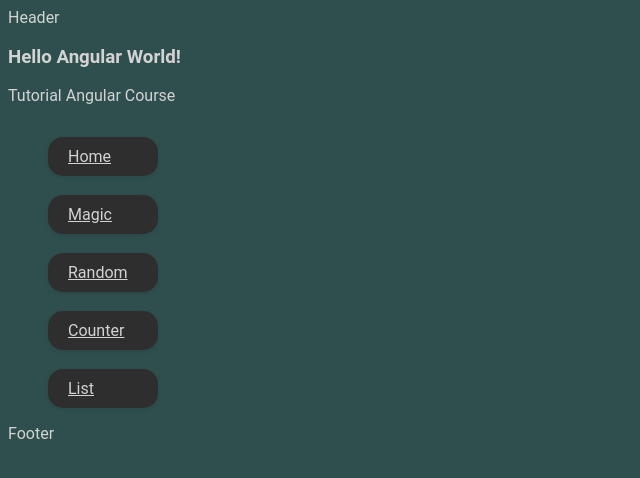
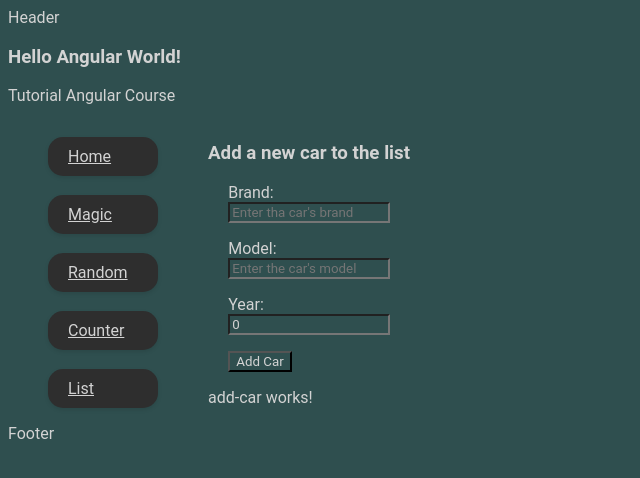
Before and after one commit to rcamarano/curso-angular, an Angular app: page /addCar in a window 1280 px wide. Before the commit this address led to /. Shown: the top 478 px of the page, without its empty margins (0-640 px from the left). Built offline with nearby package versions, Linux system fonts and the light colour scheme.

Commit message:
Add car component working, interacting with mock DB OK

```diff
--- a/db.json
+++ b/db.json
@@ -23,6 +23,12 @@
       "name": "Gismo",
       "type": "Moguai",
       "age": 647
+    },
+    {
+      "id": "ccb1",
+      "name": "Caco",
+      "type": "Frog",
+      "age": 68
     }
   ],
   "cars": [
@@ -43,6 +49,12 @@
       "brand": "Ford",
       "model": "Fusion",
       "year": 2017
+    },
+    {
+      "id": "5ce0",
+      "brand": "Ford",
+      "model": "Maverick",
+      "year": 1976
     }
   ]
 }
--- a/src/app/app-routing.module.ts
+++ b/src/app/app-routing.module.ts
@@ -9,6 +9,7 @@ import { EmiterComponent } from './components/emiter/emiter.component';
 import { EventsComponent } from './components/events/events.component';
 import { ItemDetailCarComponent } from './components/item-detail-car/item-detail-car.component';
 import { AddAnimalComponent } from './components/add-animal/add-animal.component';
+import { AddCarComponent } from './components/add-car/add-car.component';
 
 
 const routes: Routes = [
@@ -20,6 +21,7 @@ const routes: Routes = [
     { path: 'list/:id', component: ItemDetailComponent},
     { path: 'listCar/:id', component: ItemDetailCarComponent},
     { path: 'addAnimal', component: AddAnimalComponent},
+    { path: 'addCar', component: AddCarComponent},
 ];
 
 
--- a/src/app/app.module.ts
+++ b/src/app/app.module.ts
@@ -22,6 +22,7 @@ import { ItemDetailComponent } from './components/item-detail/item-detail.compon
 import { ItemDetailCarComponent } from './components/item-detail-car/item-detail-car.component';
 import { AddAnimalComponent } from './components/add-animal/add-animal.component';
 import { ListService } from './services/list.service';
+import { AddCarComponent } from './components/add-car/add-car.component';
 
 @NgModule({
   declarations: [
@@ -41,7 +42,8 @@ import { ListService } from './services/list.service';
     TwoWayBindComponent,
     ItemDetailComponent,
     ItemDetailCarComponent,
-    AddAnimalComponent
+    AddAnimalComponent,
+    AddCarComponent
   ],
   imports: [
     BrowserModule,
--- /dev/null
+++ b/src/app/components/add-car/add-car.component.css
@@ -0,0 +1,10 @@
+.forms {
+    width: 80%;
+    margin: 0 auto;
+}
+
+.form-group {
+    display: flex;
+    flex-direction: column;
+    margin-bottom: 1em;
+}
--- /dev/null
+++ b/src/app/components/add-car/add-car.component.html
@@ -0,0 +1,18 @@
+<h3>Add a new car to the list</h3>
+<form [formGroup]="addCar" class="forms" (ngSubmit)="SaveData()">
+    <div class="form-group">
+        <label for="name">Brand:</label>
+        <input type="text" id="name" name="name" placeholder="Enter tha car's brand" formControlName="brand" required>
+    </div>
+    <div class="form-group">
+        <label for="type">Model:</label>
+        <input type="text" id="type" name="type" placeholder="Enter the car's model" formControlName="model" required>
+    </div>
+    <div class="form-group">
+        <label for="age">Year:</label>
+        <input type="number" id="age" name="age" formControlName="year" required>
+    </div>
+    <button type="submit">Add Car</button>
+</form>
+
+<p>add-car works!</p>
--- /dev/null
+++ b/src/app/components/add-car/add-car.component.ts
@@ -0,0 +1,30 @@
+import { Component, OnInit } from '@angular/core';
+import { ListService } from '../../services/list.service';
+import { Router } from '@angular/router';
+import { FormsModule, FormGroup, FormControl } from '@angular/forms';
+
+@Component({
+  selector: 'app-add-car',
+  templateUrl: './add-car.component.html',
+  styleUrl: './add-car.component.css'
+})
+export class AddCarComponent implements OnInit{
+
+  constructor(private car: ListService) { }
+  addCar=new FormGroup({
+    brand: new FormControl(''),
+    model: new FormControl(''),
+    year: new FormControl(0),
+});
+
+  ngOnInit() {
+  }
+
+  SaveData() {
+    this.car.saveCarData(this.addCar.value).subscribe((result) => {
+      console.log(result);
+    } );
+    this.addCar.reset();
+  }
+
+}
--- a/src/app/components/list-render/list-render.component.html
+++ b/src/app/components/list-render/list-render.component.html
@@ -12,9 +12,11 @@
     </ul>
     <p>{{ animalDetails }}</p>
     <h4>Cars</h4>
+    <a class="menu" routerLink="/addCar">Add Car</a> <br>
+
     <ul>
         <li *ngFor="let car of cars">
-            Brand: <a routerLink="/listCar/{{ car.id }}">{{car.brand}}</a> | Type: {{car.model}}
+            Brand: <a routerLink="/listCar/{{ car.id }}">{{car.brand}}</a> | Model: {{car.model}}
             <button (click)="showYear(car)">Show year</button>
             <button (click)="removeCar(car)">Delete</button>
 
--- a/src/app/components/list-render/list-render.component.ts
+++ b/src/app/components/list-render/list-render.component.ts
@@ -43,8 +43,8 @@ export class ListRenderComponent implements OnInit{
     this.listService.removeAnimal(animal.id).subscribe();
 }
 removeCar(car: Cars) {
-  // console.log('Removing animal', animal);
-  this.cars= this.listService.removeCar(this.cars, car);
+  this.cars=  this.cars.filter((a) => car.brand !== a.brand);
+  this.listService.removeCar(car.id).subscribe();
 }
 getAnimals(): void {
   this.listService.getAnimals().subscribe((animals) => (this.animals = animals));
--- a/src/app/services/list.service.ts
+++ b/src/app/services/list.service.ts
@@ -3,8 +3,8 @@ import { Observable } from 'rxjs';
 import { HttpClient } from '@angular/common/http';
 import { Animals } from '../interfaces/Animals';
 import { Cars } from '../interfaces/Cars';
-import { switchMap } from 'rxjs/operators';
-import { catchError } from 'rxjs/operators';
+// import { switchMap } from 'rxjs/operators';
+// import { catchError } from 'rxjs/operators';
 // import { httpOptions } from './httpOptions';
 // import { HandleError, handleHttpError } from './handle-error';
 
@@ -21,8 +21,8 @@ export class ListService {
   removeAnimal(id: number) {
     return this.http.delete(`${this.apiAnimalsUrl}/${id}`);
   }
-  removeCar(cars: Cars[], car: Cars) {
-    return cars.filter((c) => car.brand !== c.brand);
+  removeCar(id: number) {
+    return this.http.delete(`${this.apiCarsUrl}/${id}`);
   }
   getAnimals(): Observable<Animals[]> {
     return this.http.get<Animals[]>(this.apiAnimalsUrl);
@@ -59,4 +59,7 @@ export class ListService {
 //         catchError(this.handleError('addAnimal', animal))
 //       );
 // }
+saveCarData( data: any ){
+  return this.http.post(this.apiCarsUrl, data);
 }
+}
```
Also changed, not shown: 1 other file (tests, documents, lock files or other folders).
